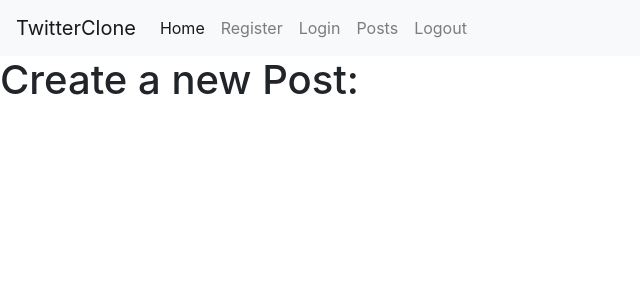
After one commit to CodingTemple/summer-twitter-app, a Flask app: page /post in a window 1280 px wide. The commit adds this page. Shown: the top 300 px of the page, without its empty margins (0-640 px from the left). Run offline with Flask 2, Linux system fonts and the light colour scheme; a user stored in the database is signed in; some libraries are stand-ins or nearby versions.

Commit message:
Updated code for login

```diff
--- a/twitterapp/__init__.py
+++ b/twitterapp/__init__.py
@@ -1,8 +1,12 @@
 from flask import Flask
 import os
+from flask_login import LoginManager
 
 app = Flask(__name__)
 basedir = os.path.abspath(os.path.dirname(__file__))
+
+login_manager = LoginManager(app)
+login_manager.login_view = 'login'
 
 app.config['SQLALCHEMY_DATABASE_URI'] = 'sqlite:///' + os.path.join(basedir, 'data.db')
 app.config["SQLALCHEMY_TRACK_MODIFICATIONS"] = False
--- a/twitterapp/routes.py
+++ b/twitterapp/routes.py
@@ -3,6 +3,9 @@ from twitterapp import app
 from twitterapp.forms import SignUpForm,LoginForm
 
 from twitterapp.models import db
+
+#Flask-Login Import for Login
+from flask_login import login_user,current_user,logout_user,login_required
 
 # Importing Database Model
 from twitterapp.models import User,check_password_hash
@@ -32,6 +35,18 @@ def login():
     password = form.password.data
     user = User.query.filter(User.email == user_email).first()
     if user and check_password_hash(user.password,password):
+        login_user(user)
+        print(current_user.username)
         return redirect(url_for('hello_world'))
     print(form.email.data,form.password.data)
     return render_template("login.html",form=form)
+
+@app.route("/post", methods=["GET", "POST"])
+@login_required
+def post():
+    return render_template("create-post.html")
+
+@app.route('/logout')
+def logout():
+    logout_user()
+    return redirect(url_for('hello_world'))
--- a/twitterapp/templates/base.html
+++ b/twitterapp/templates/base.html
@@ -20,8 +20,8 @@
                 <a class="nav-item nav-link active" href="{{ url_for('hello_world') }}">Home <span class="sr-only">(current)</span></a>
                 <a class="nav-item nav-link" href="{{ url_for('createUser') }}">Register</a>
                 <a class="nav-item nav-link" href="{{ url_for('login') }}">Login</a>
-                <a class="nav-item nav-link" href="#">Posts</a>
-                <a class="nav-item nav-link disabled" href="#" tabindex="-1" aria-disabled="true">Disabled</a>
+                <a class="nav-item nav-link" href="{{ url_for('post') }}">Posts</a>
+                <a class="nav-item nav-link" href="{{ url_for('logout') }}">Logout</a>
               </div>
             </div>
           </nav>
--- /dev/null
+++ b/twitterapp/templates/create-post.html
@@ -0,0 +1,8 @@
+{% extends 'base.html' %}
+
+
+{% block content %}
+
+<h1>Create a new Post:</h1>
+
+{% endblock content %}
```
Also changed, not shown: twitterapp/models.py (+10 -1 lines).
